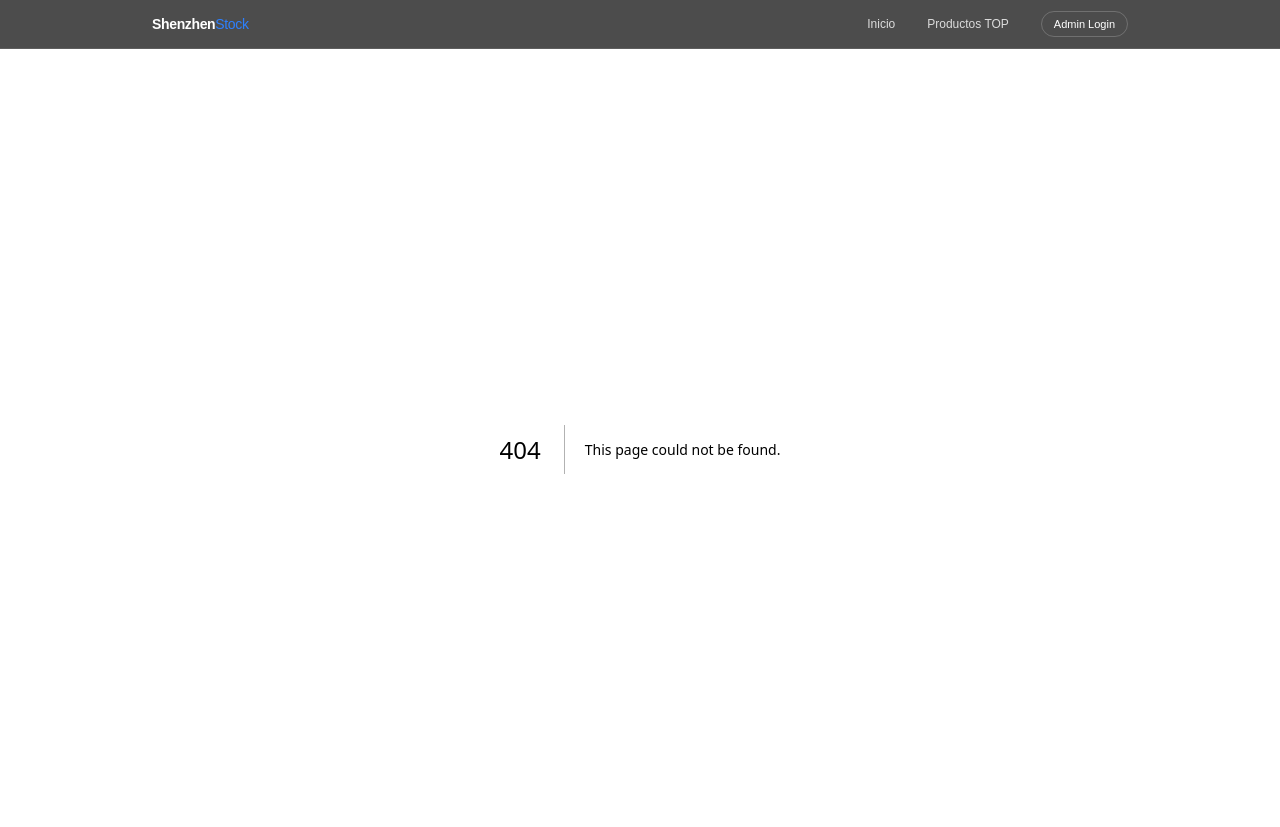
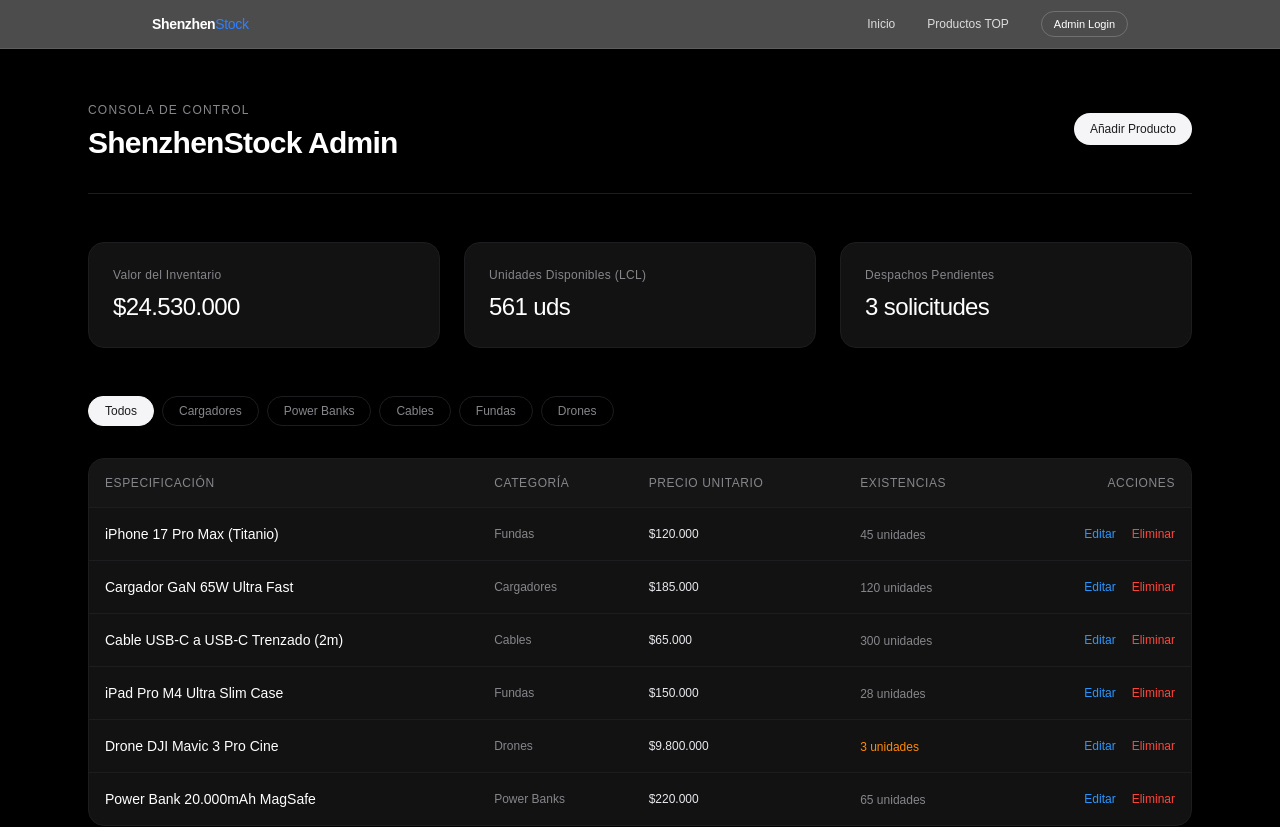
Before and after one commit to andressuarez102001/Tienda-de-tecnolog-a-Andres, a Next.js app: page /admin in a window 1280 px wide. Before the commit this address had no page. Shown: the top 827 px of the page. Built offline with nearby package versions, Linux system fonts and the light colour scheme.

Commit message:
Modo admin premium estilo Apple con filtros dinamicos

```diff
--- /dev/null
+++ b/app/admin/page.tsx
@@ -0,0 +1,133 @@
+'use client';
+
+import React, { useState } from 'react';
+
+export default function AdminPage() {
+  // Estado para simular el filtro por categorías interactivo
+  const [categoriaActiva, setCategoriaActiva] = useState('Todos');
+
+  // Datos del inventario con las categorías reales de ShenzhenStock
+  const inventarioCompleto = [
+    { id: 1, nombre: 'iPhone 17 Pro Max (Titanio)', categoria: 'Fundas', precio: '$120.000', stock: 45 },
+    { id: 2, nombre: 'Cargador GaN 65W Ultra Fast', categoria: 'Cargadores', precio: '$185.000', stock: 120 },
+    { id: 3, nombre: 'Cable USB-C a USB-C Trenzado (2m)', categoria: 'Cables', precio: '$65.000', stock: 300 },
+    { id: 4, nombre: 'iPad Pro M4 Ultra Slim Case', categoria: 'Fundas', precio: '$150.000', stock: 28 },
+    { id: 5, nombre: 'Drone DJI Mavic 3 Pro Cine', categoria: 'Drones', precio: '$9.800.000', stock: 3 },
+    { id: 6, nombre: 'Power Bank 20.000mAh MagSafe', categoria: 'Power Banks', precio: '$220.000', stock: 65 },
+  ];
+
+  const categorias = ['Todos', 'Cargadores', 'Power Banks', 'Cables', 'Fundas', 'Drones'];
+
+  // Filtrar productos dinámicamente en pantalla
+  const productosFiltrados = categoriaActiva === 'Todos'
+    ? inventarioCompleto
+    : inventarioCompleto.filter(p => p.categoria === categoriaActiva);
+
+  return (
+    <div className="min-h-screen bg-[#000000] text-[#F5F5F7] font-sans antialiased selection:bg-blue-500/30">
+      <div className="max-w-6xl mx-auto px-6 py-12">
+
+        {/* Header Estilo Apple: Tipografía fina y limpia */}
+        <header className="flex flex-col md:flex-row justify-between items-start md:items-center gap-4 mb-12 border-b border-[#1D1D1F] pb-8">
+          <div>
+            <span className="text-xs font-medium tracking-widest text-[#86868B] uppercase">Consola de Control</span>
+            <h1 className="text-3xl font-semibold tracking-tight text-white mt-1">ShenzhenStock Admin</h1>
+          </div>
+          <button
+            onClick={() => alert('Operación: Añadir nuevo ítem al manifiesto de importación.')}
+            className="bg-[#F5F5F7] hover:bg-white text-[#1D1D1F] text-xs font-medium px-4 py-2 rounded-full transition-all duration-200 shadow-sm"
+          >
+            Añadir Producto
+          </button>
+        </header>
+
+        {/* Métricas en Tarjetas Monocromáticas de Bordes Suaves */}
+        <section className="grid grid-cols-1 sm:grid-cols-3 gap-6 mb-12">
+          <div className="bg-[#121212] border border-[#1D1D1F] p-6 rounded-2xl">
+            <h3 className="text-xs font-medium text-[#86868B] tracking-wide">Valor del Inventario</h3>
+            <p className="text-2xl font-normal tracking-tight text-white mt-2">$24.530.000</p>
+          </div>
+          <div className="bg-[#121212] border border-[#1D1D1F] p-6 rounded-2xl">
+            <h3 className="text-xs font-medium text-[#86868B] tracking-wide">Unidades Disponibles (LCL)</h3>
+            <p className="text-2xl font-normal tracking-tight text-white mt-2">561 uds</p>
+          </div>
+          <div className="bg-[#121212] border border-[#1D1D1F] p-6 rounded-2xl">
+            <h3 className="text-xs font-medium text-[#86868B] tracking-wide">Despachos Pendientes</h3>
+            <p className="text-2xl font-normal tracking-tight text-white mt-2">3 solicitudes</p>
+          </div>
+        </section>
+
+        {/* Filtros de Categorías Interactivos tipo Píldora de Apple */}
+        <section className="flex flex-wrap gap-2 mb-6 overflow-x-auto pb-2 scrollbar-none">
+          {categorias.map((cat) => (
+            <button
+              key={cat}
+              onClick={() => setCategoriaActiva(cat)}
+              className={`text-xs px-4 py-1.5 rounded-full transition-all duration-200 border ${
+                categoriaActiva === cat
+                  ? 'bg-[#F5F5F7] text-[#1D1D1F] border-[#F5F5F7]'
+                  : 'bg-transparent text-[#86868B] border-[#1D1D1F] hover:text-white hover:border-[#86868B]'
+              }`}
+            >
+              {cat}
+            </button>
+          ))}
+        </section>
+
+        {/* Tabla Minimalista de Gestión */}
+        <section className="bg-[#121212] border border-[#1D1D1F] rounded-2xl overflow-hidden shadow-xl">
+          <div className="overflow-x-auto">
+            <table className="w-full text-left border-collapse">
+              <thead>
+                <tr className="border-b border-[#1D1D1F] bg-[#1C1C1E]/30 text-[#86868B] text-xs tracking-wider uppercase">
+                  <th className="p-4 font-medium">Especificación</th>
+                  <th className="p-4 font-medium">Categoría</th>
+                  <th className="p-4 font-medium">Precio Unitario</th>
+                  <th className="p-4 font-medium">Existencias</th>
+                  <th className="p-4 font-medium text-right">Acciones</th>
+                </tr>
+              </thead>
+              <tbody className="divide-y divide-[#1D1D1F] text-sm text-[#E8E8ED]">
+                {productosFiltrados.length > 0 ? (
+                  productosFiltrados.map((item) => (
+                    <tr key={item.id} className="hover:bg-[#1C1C1E]/40 transition-colors duration-150">
+                      <td className="p-4 font-medium text-white">{item.nombre}</td>
+                      <td className="p-4 text-[#86868B] text-xs">{item.categoria}</td>
+                      <td className="p-4 font-mono text-xs">{item.precio}</td>
+                      <td className="p-4">
+                        <span className={`text-xs font-medium ${item.stock <= 5 ? 'text-orange-400' : 'text-[#86868B]'}`}>
+                          {item.stock} unidades
+                        </span>
+                      </td>
+                      <td className="p-4 text-right space-x-4 text-xs font-medium">
+                        <button
+                          onClick={() => alert(`Modificar: ${item.nombre}`)}
+                          className="text-[#2997FF] hover:underline"
+                        >
+                          Editar
+                        </button>
+                        <button
+                          onClick={() => alert(`Remover: ${item.nombre}`)}
+                          className="text-[#FF453A] hover:underline"
+                        >
+                          Eliminar
+                        </button>
+                      </td>
+                    </tr>
+                  ))
+                ) : (
+                  <tr>
+                    <td colSpan={5} className="p-8 text-center text-xs text-[#86868B]">
+                      No hay productos registrados en esta categoría de importación.
+                    </td>
+                  </tr>
+                )}
+              </tbody>
+            </table>
+          </div>
+        </section>
+
+      </div>
+    </div>
+  );
+}
--- a/app/login/page.tsx
+++ b/app/login/page.tsx
@@ -28,7 +28,7 @@ export default function LoginPage() {
         localStorage.setItem('userRole', 'admin');
 
         // Redireccionamos al home o al futuro panel de administrador
-        router.push('/');
+        router.push('/admin');
         router.refresh();
       } else {
         setError('Credenciales incorrectas. Intenta con admin@tecnostore.com y admin123');
```
